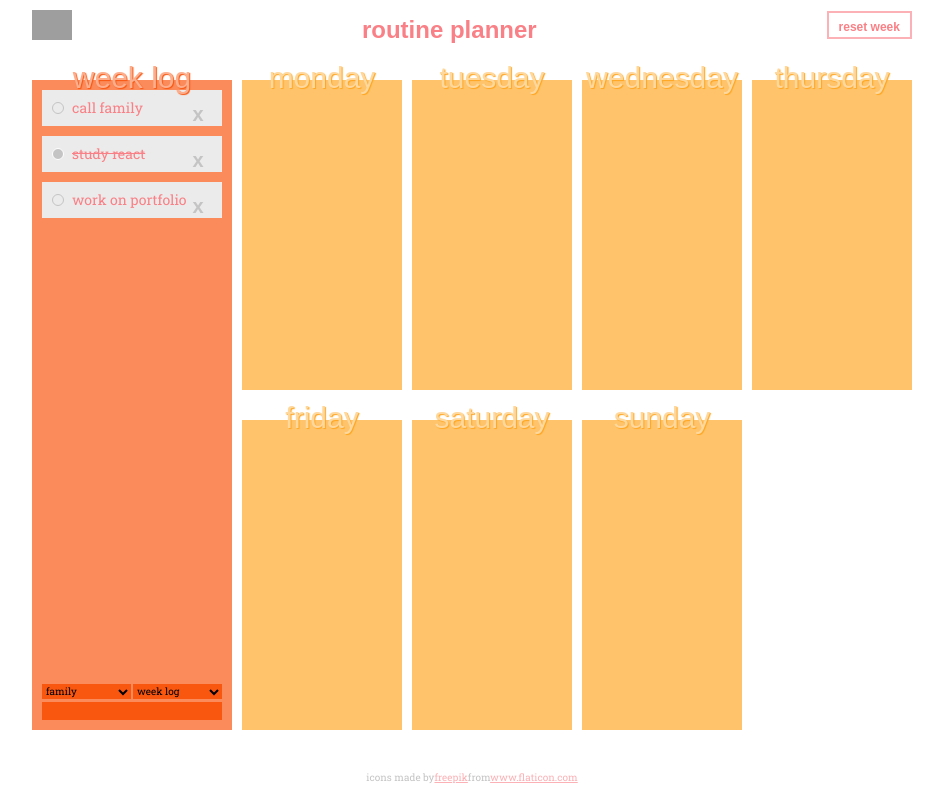
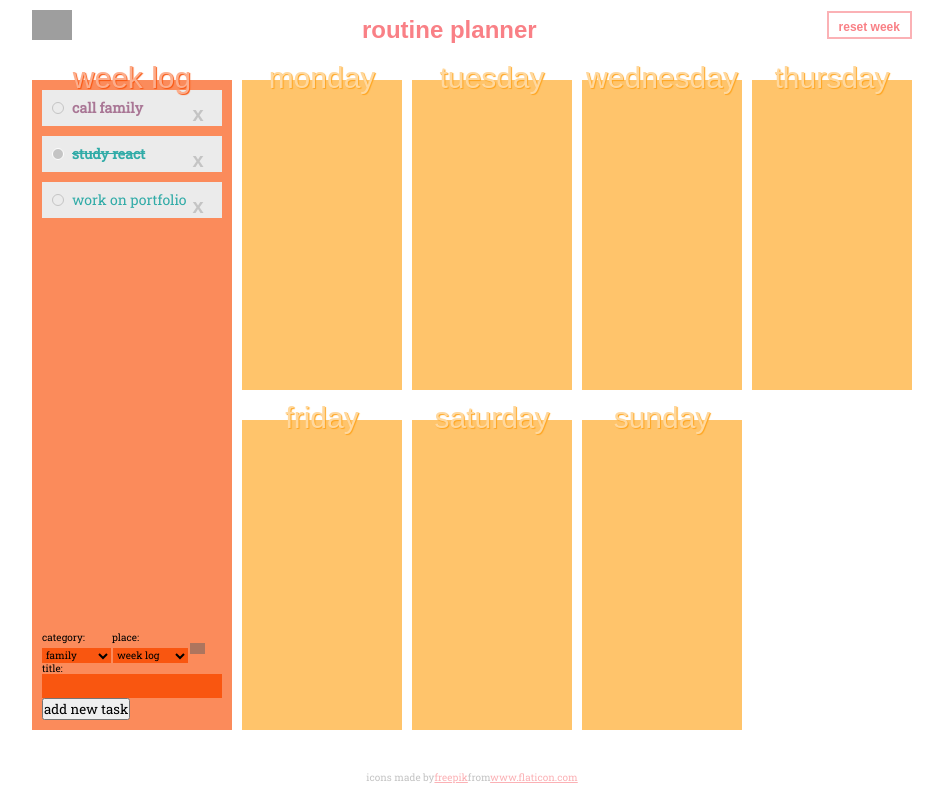
Before and after one commit to aluiza22/routine_planner, a React (Create React App) app: page / in a window 1280 px wide. Shown: the whole page, without its empty margins (168-1111 px from the left). Built offline with nearby package versions, Linux system fonts and the light colour scheme; grey boxes are pictures that could not be loaded; a web font is replaced by a local one.

Commit message:
is fixed setting + form usability

```diff
--- a/src/App.js
+++ b/src/App.js
@@ -27,7 +27,7 @@ export default function App() {
       title: "Work on portfolio",
       cat: 2,
       place: 0,
-      isFixed: true,
+      isFixed: false,
       isDone: false
     }
   ]);
@@ -50,7 +50,7 @@ export default function App() {
     setTasks(newTasks);
   };
 
-  const addTask = (text, category, place) => {
+  const addTask = (text, category, place, fixed) => {
     let newId = Math.max(...tasks.map((task) => task.id)) + 1;
     const newTasks = [
       ...tasks,
@@ -59,7 +59,7 @@ export default function App() {
         title: text,
         cat: parseInt(category),
         place: parseInt(place),
-        isFixed: true,
+        isFixed: fixed,
         isDone: false
       }
     ];
@@ -81,6 +81,7 @@ export default function App() {
                 cat={task.cat}
                 doTask={doTask}
                 isDone={task.isDone}
+                isFixed={task.isFixed}
                 removeTask={removeTask}
               />
             ))}
@@ -96,6 +97,7 @@ export default function App() {
                 cat={task.cat}
                 doTask={doTask}
                 isDone={task.isDone}
+                isFixed={task.isFixed}
                 removeTask={removeTask}
               />
             ))}
@@ -111,6 +113,7 @@ export default function App() {
                 cat={task.cat}
                 doTask={doTask}
                 isDone={task.isDone}
+                isFixed={task.isFixed}
                 removeTask={removeTask}
               />
             ))}
@@ -126,6 +129,7 @@ export default function App() {
                 cat={task.cat}
                 doTask={doTask}
                 isDone={task.isDone}
+                isFixed={task.isFixed}
                 removeTask={removeTask}
               />
             ))}
@@ -141,6 +145,7 @@ export default function App() {
                 cat={task.cat}
                 doTask={doTask}
                 isDone={task.isDone}
+                isFixed={task.isFixed}
                 removeTask={removeTask}
               />
             ))}
@@ -156,6 +161,7 @@ export default function App() {
                 cat={task.cat}
                 doTask={doTask}
                 isDone={task.isDone}
+                isFixed={task.isFixed}
                 removeTask={removeTask}
               />
             ))}
@@ -171,6 +177,7 @@ export default function App() {
                 cat={task.cat}
                 doTask={doTask}
                 isDone={task.isDone}
+                isFixed={task.isFixed}
                 removeTask={removeTask}
               />
             ))}
@@ -188,6 +195,7 @@ export default function App() {
                 cat={task.cat}
                 doTask={doTask}
                 isDone={task.isDone}
+                isFixed={task.isFixed}
                 removeTask={removeTask}
               />
             ))}
--- a/src/components/AddTask.js
+++ b/src/components/AddTask.js
@@ -4,22 +4,29 @@ export default function AddTask({ addTask }) {
   const [value, setValue] = React.useState("");
   const [category, setCategory] = React.useState("1");
   const [place, setPlace] = React.useState("0");
+  const [fixed, setFixed] = React.useState(false);
 
   const handleSubmit = (e) => {
     e.preventDefault();
     if (!value) return;
-    addTask(value, category, place);
+    console.log(fixed);
+    addTask(value, category, place, fixed);
     setValue("");
   };
 
   return (
     <form id="addTaskForm" onSubmit={handleSubmit}>
       <div id="taskOpts">
+        <div>
+          <label>category:</label>
           <select name="category" onChange={(e) => setCategory(e.target.value)}>
             <option value="1">family</option>
             <option value="2">carrer</option>
             <option value="3">household</option>
           </select>
+        </div>
+        <div>
+          <label>place:</label>
           <select name="place" onChange={(e) => setPlace(e.target.value)}>
             <option value="0">week log</option>
             <option value="1">monday</option>
@@ -31,12 +38,22 @@ export default function AddTask({ addTask }) {
             <option value="7">sunday</option>
           </select>
         </div>
+        <label id="fixed_check" htmlFor="fixed" title="fixed">
+          <input type="checkbox" name="fixed" id="fixed" onChange={(e) => setFixed(e.target.checked)}/>
+          <span id="cross"></span>
+        </label>
+      </div>
+      <div>
+          <label>title:</label>
           <input
             type="text"
             className="input"
             value={value}
             onChange={(e) => setValue(e.target.value)}
+            required
           />
+      </div>
+      <input type="submit" value="add new task" />
     </form>
   );
 }
--- a/src/components/Task.js
+++ b/src/components/Task.js
@@ -2,7 +2,7 @@ import React from "react";
 
 export default function Task(props) {
   return (
-    <div className={"task cat_" + props.cat + (props.isDone ? " done" : "")}>
+    <div className={"task cat_" + props.cat + (props.isDone ? " done" : "") + (props.isFixed ? " fixed" : "")}>
       <button className="check" onClick={() => props.doTask(props.id)}></button>
       <span>{props.title}</span>
       <button className="dump" onClick={() => props.removeTask(props.id)}>
--- a/src/styles.css
+++ b/src/styles.css
@@ -239,28 +239,31 @@ aside:before {
 .task.done span {
   text-decoration: line-through;
 }
-.cat_1.task input {
+.task.fixed span {
+  font-weight: bold;
+}
+.cat_1.task input, .cat_1.task span {
   color: var(--cat_1);
 }
-.cat_2.task input {
+.cat_2.task input, .cat_2.task span {
   color: var(--cat_2);
 }
-.cat_3.task input {
+.cat_3.task input, .cat_3.task span {
   color: var(--cat_3);
 }
-.cat_4.task input {
+.cat_4.task input, .cat_4.task span {
   color: var(--cat_4);
 }
-.cat_5.task input {
+.cat_5.task input, .cat_5.task span {
   color: var(--cat_5);
 }
-.cat_6.task input {
+.cat_6.task input, .cat_6.task span {
   color: var(--cat_6);
 }
-.cat_7.task input {
+.cat_7.task input, .cat_7.task span {
   color: var(--cat_7);
 }
-.cat_8.task input {
+.cat_8.task input, .cat_8.task span {
   color: var(--cat_8);
 }
 .task input[type="text"] {
@@ -306,9 +309,23 @@ aside:before {
   background:var(--log-dark);
   border: 0px solid var(--log);
 }
+#addTaskForm input[type="text"] {padding:3px; line-height: 10px;}
+::placeholder, select option:disabled, !select option:disabled {color:var(--log);}
 #addTaskForm select {font-size: 10px; border-width: 0 0 1px 0;}
 #addTaskForm select[name="category"] {border-width: 0 1px 1px 0;}
 #addTaskForm select[name="place"] {border-width: 0 0 1px 1px;}
+#addTaskForm label {display: block; position: relative; font-size:10px; line-height: 10px;}
+#addTaskForm #fixed_check {display: block; padding: 3px; position: relative;}
+#addTaskForm #fixed_check input[type="checkbox"] {opacity: 0;}
+#addTaskForm #fixed_check #cross {
+  position: absolute; width: 100%; height: 100%; top: 0; left: 0; opacity: .5;
+  background-image: url(https://www.flaticon.com/svg/static/icons/svg/1828/1828494.svg);
+  background-size: 80%; background-repeat: no-repeat; background-position: center; filter: invert(1);
+}
+#addTaskForm #fixed_check input[type="checkbox"]:checked + #cross {
+  background-image: url(https://www.flaticon.com/svg/static/icons/svg/1828/1828471.svg);
+  filter: invert(0); opacity: 1;
+}
 @media (min-width: 450px) {
   #root {
     grid-template-areas:
```
Lines whose indentation alone changed are shown as unchanged.
